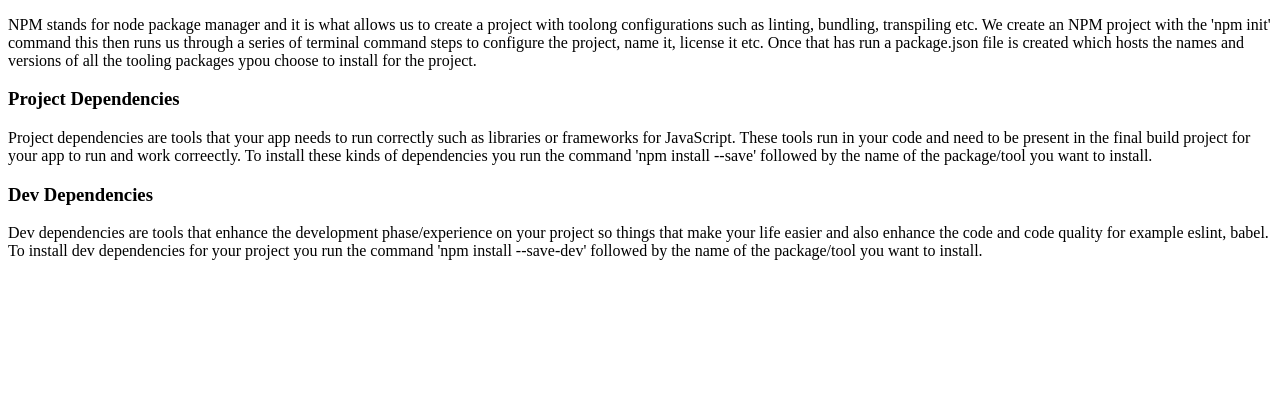
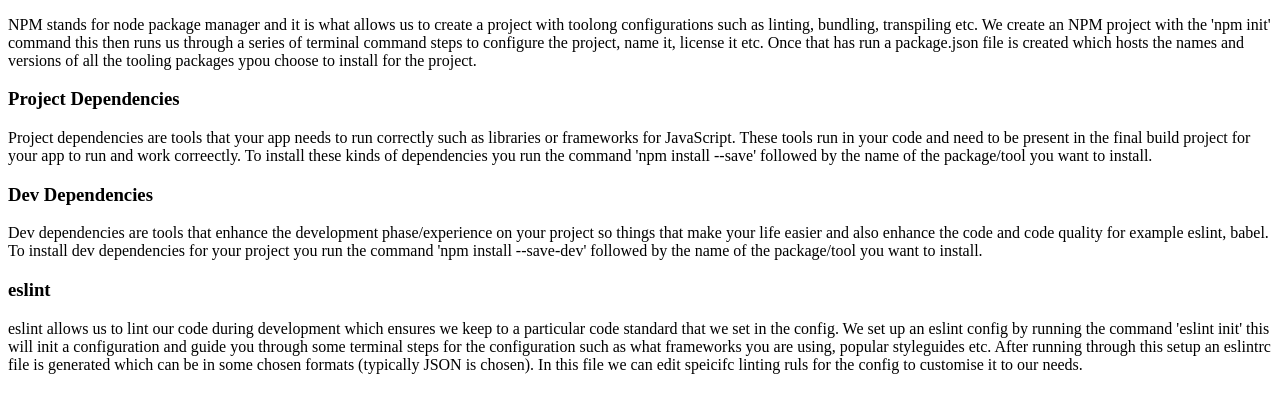
Before and after one commit to Adam-Harte/JavaScript-tooling, a website: page index.html in a window 1280 px wide. Shown: the part 105-518 px from the top of the page. Drawn offline with Linux system fonts and the light colour scheme.

Commit message:
eslint config setup and description added

```diff
--- a/index.html
+++ b/index.html
@@ -35,5 +35,17 @@
 			dependencies for your project you run the command 'npm install --save-dev'
 			followed by the name of the package/tool you want to install.
 		</p>
+		<h3>eslint</h3>
+		<p>
+			eslint allows us to lint our code during development which ensures we keep
+			to a particular code standard that we set in the config. We set up an
+			eslint config by running the command 'eslint init' this will init a
+			configuration and guide you through some terminal steps for the
+			configuration such as what frameworks you are using, popular styleguides
+			etc. After running through this setup an eslintrc file is generated which
+			can be in some chosen formats (typically JSON is chosen). In this file we
+			can edit speicifc linting ruls for the config to customise it to our
+			needs.
+		</p>
 	</body>
 </html>
--- a/package.json
+++ b/package.json
@@ -17,6 +17,8 @@
   },
   "homepage": "https://github.com/Adam-Harte/JavaScript-tooling#readme",
   "devDependencies": {
-    "eslint": "^6.8.0"
+    "eslint": "^6.8.0",
+    "eslint-config-airbnb-base": "^14.1.0",
+    "eslint-plugin-import": "^2.20.2"
   }
 }
```
Also changed, not shown: .eslintrc.json (added), 1 other file.
